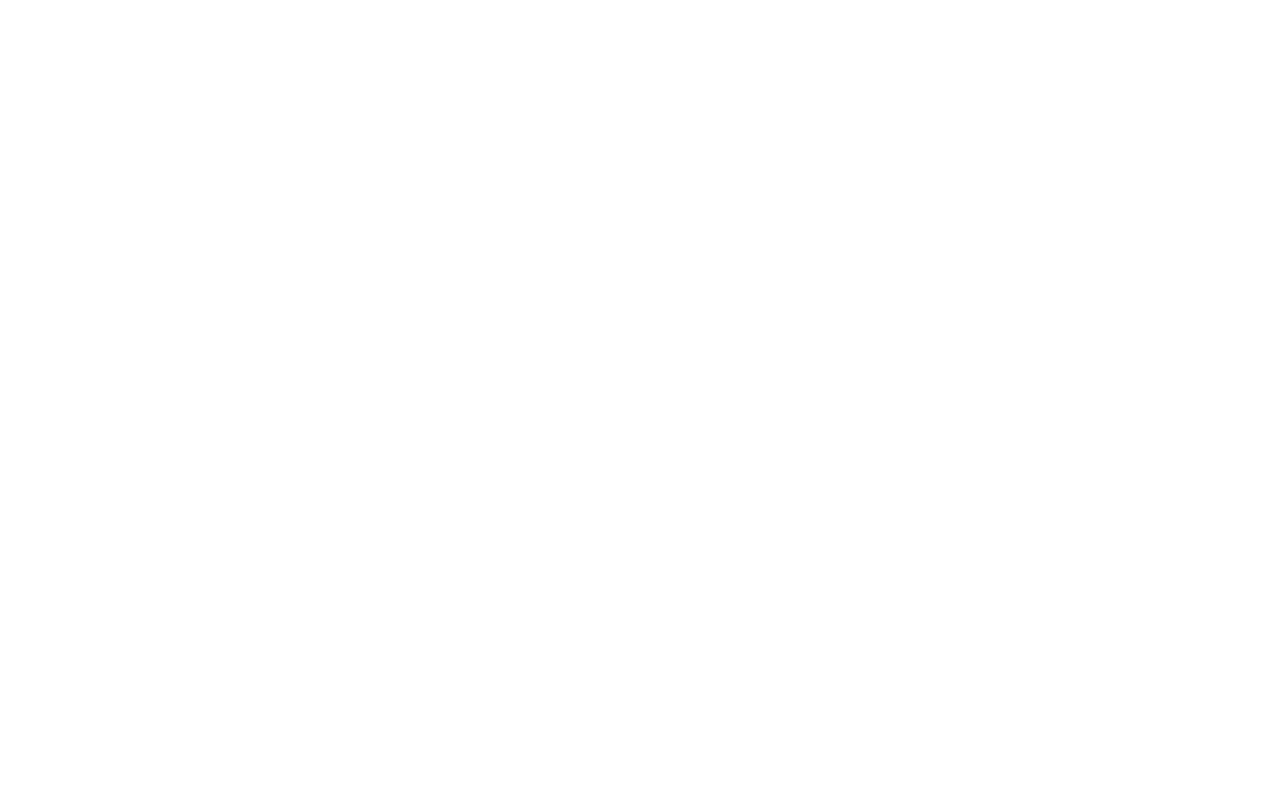
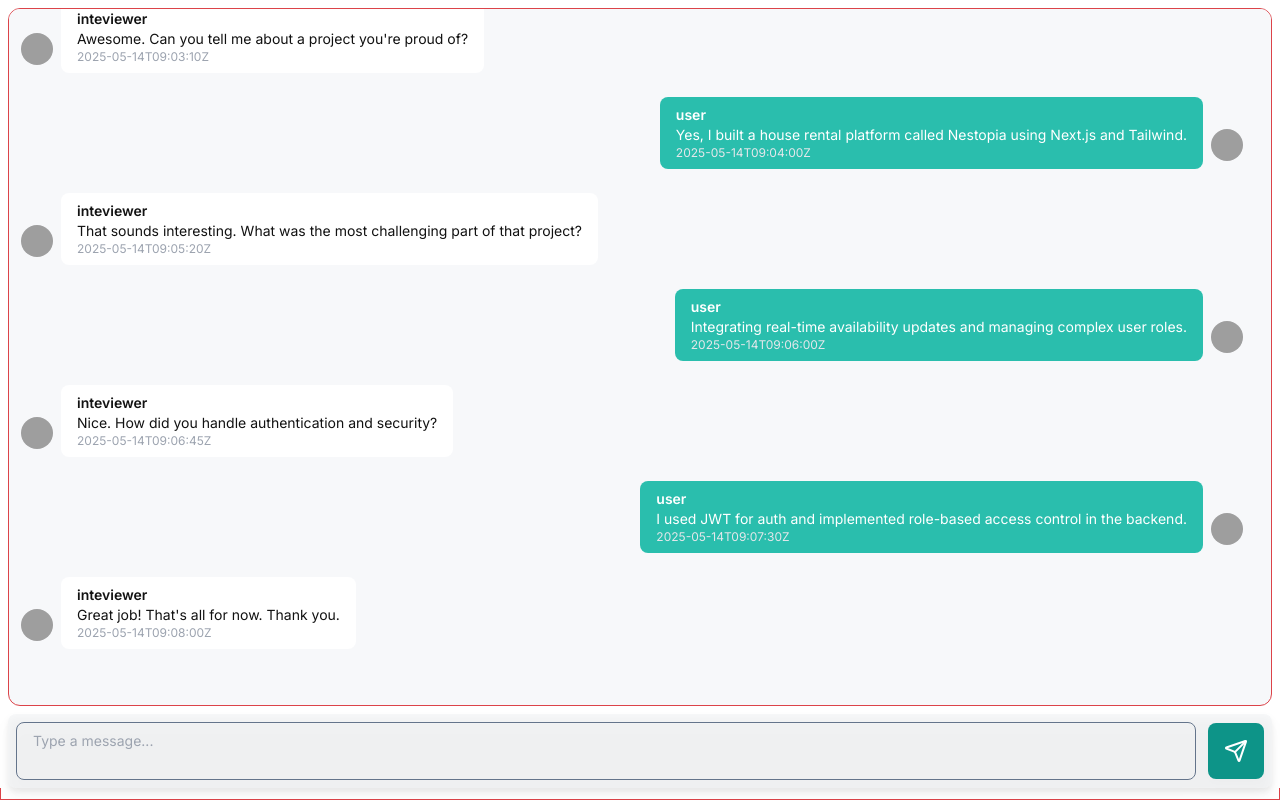
Before and after one commit to eziraa/to_test_do, a Next.js app in the folder client/: page /chats in a window 1280 px wide. Built offline with nearby package versions, Linux system fonts and the light colour scheme; no server answers; grey boxes are pictures that could not be loaded.

Commit message:
fix;fix responsive ness issues

```diff
--- a/client/app/chats/Chats.tsx
+++ b/client/app/chats/Chats.tsx
@@ -7,7 +7,6 @@ import { messages } from "./data";
 
 const ChatBox = () => {
 
-    const theme = "light"
   useEffect(() => {
     // Add custom scrollbar styles with better mobile support
     const style = document.createElement("style")
@@ -39,12 +38,12 @@ const ChatBox = () => {
       }
 
       .modern-scrollbar::-webkit-scrollbar-thumb {
-        background: ${theme !== "light" ? "rgba(255, 255, 255, 0.2)" : "rgba(0, 0, 0, 0.1)"};
+        background: ${"rgba(0, 0, 0, 0.1)"};
         border-radius: 20px;
       }
 
       .modern-scrollbar::-webkit-scrollbar-thumb:hover {
-        background: ${theme !== "light" ? "rgba(255, 255, 255, 0.3)" : "rgba(0, 0, 0, 0.2)"};
+        background: ${"rgba(0, 0, 0, 0.2)"};
       }
     }
   `
@@ -53,7 +52,7 @@ const ChatBox = () => {
     return () => {
       document.head.removeChild(style)
     }
-  }, [theme])
+  }, [])
 
   const [numberOfRows, setNumberOfRows] = useState(1)
 
@@ -89,15 +88,11 @@ const ChatBox = () => {
 
   return (
     <div
-      className={`w-full border  border-slate-500 h-[100%] flex-grow overflow-hidden shadow-lg md:shadow-none gap-2 rounded-xl  md:flex flex-col ${
-        theme !== "light" ? "bg-[#2e2d32] text-white" : "bg-[#f7f8fa] text-black"
-      }`}
+      className={`w-full border   border-red-500 h-[100%] flex-grow overflow-hidden shadow-lg md:shadow-none gap-2 rounded-xl  md:flex flex-col ${ "bg-[#f7f8fa] text-black"}`}
     >
 
       <div
-        className={`flex-1 overflow-x-hidden overflow-y-auto custom-scrollbar md:max-h-[80vh] max-h-[calc(100vh-180px)] h-full md:h-[75vh] rounded-lg p-3 ${
-          theme !== "light" ? "border-gray-700 bg-[#2e2d32]" : "border-gray-300 bg-[#f7f8fa]"
-        }`}
+        className={`flex-1 overflow-x-hidden overflow-y-auto custom-scrollbar md:max-h-[80vh] max-h-[calc(100vh-180px)] h-full md:h-[75vh] rounded-lg p-3 ${"border-gray-300 bg-[#f7f8fa]"}`}
       >
         <div className="h-full  pr-2">
           <div className="space-y-6">
@@ -115,12 +110,8 @@ const ChatBox = () => {
                 <div
                   className={`px-4 relative py-2 rounded-lg text-sm break-words max-w-[85%] ${
                     msg.sender === "user"
-                      ? theme !== "light"
-                        ? "bg-teal-600 text-white"
-                        : "bg-teal-500/90 text-white"
-                      : theme !== "light"
-                        ? "bg-[#202020] text-gray-200"
-                        : "bg-white text-[#121212]"
+                      ? "bg-teal-500/90 text-white"
+                      : "bg-white text-[#121212]"
                   }`}
                 >
                   <div
--- a/client/app/chats/page.tsx
+++ b/client/app/chats/page.tsx
@@ -1,30 +1,26 @@
+'use client'
 import React from 'react'
 import ChatBox from './Chats';
 import { Send } from 'lucide-react';
 
-const ChatContainer = () => {
-    const theme = "light";
+const Page = () => {
     const [input, setInput] = React.useState("");
     const inputRef = React.useRef<HTMLTextAreaElement | null>(null);
     return (
-        <div className="w-full overflow-hidden overflow-y-hidden h-full  bg-white dark:bg-[#202020] flex flex-col pt-4 sm:pt-8">
+        <div className="w-full  border border-red-500 overflow-hidden overflow-y-hidden min-h-screen   dark:bg-[#202020] flex flex-col pt-4 sm:pt-8">
             <main className="flex mt-3.5 overflow-hidden  flex-col md:flex-row flex-grow relative">
 
                 <div
-                    className={`flex-grow overflow-hidden   ${theme !== "light"
-                        ? " background-color: rgb(32, 32, 32) text-white"
-                        : "bg-white text-black"
-                        } relative`}
+                    className={`flex-grow overflow-hidden  bg-white text-black relative`}
 
                 >
-                    <div className="flex flex-col mt-10 sm:mt-7 md:mt-6   overflow-hidden items-center justify-center
-  sm:px-6 px-2 w-full  md:max-h-[90vh]  bg-white dark:bg-[#202020] relative">
+                    <div className="flex flex-col mt-10 sm:mt-7 md:mt-6   overflow-hidden items-center justify-center  sm:px-6 px-2 w-full  md:max-h-[90vh]  bg-white dark:bg-[#202020] relative">
                         <div
                             className={`flex flex-col place-items-center h-full md:w-[90%] md:flex-col gap-x-2  grid-cols-[60%_40%] w-full flex-1 transition-all duration-300 justify-start items-stretch sm:px-10 px-3 md:justify-center md:space-x-6`}
                         >
 
                             <div
-                                className="md:hidden fixed z-[2000] -top-3 left-0 w-screen h-screen backdrop-blur-md  flex items-center justify-center"
+                                className=" fixed z-[2000] -top-3 left-0 w-screen h-screen backdrop-blur-md  flex items-center justify-center"
                             >
                                 <div
                                     onClick={e => e.stopPropagation()}
@@ -32,13 +28,11 @@ const ChatContainer = () => {
                                 >
                                     <ChatBox />
                                     <div
-                                        className={`flex items-center w-full  rounded-lg p-1 md:p-2 drop-shadow-lg mt-2 ${theme !== "light" ? " bg-[#2e2d32]" : " bg-gray-100/70"
-                                            }`}
+                                        className={`flex items-center w-full  rounded-lg p-1 md:p-2 drop-shadow-lg mt-2 bg-gray-100/70`}
                                     >
                                         <textarea
                                             ref={inputRef}
-                                            className={`w-full bg-transparent border border-slate-500 outline-none px-4 py-2 text-sm rounded-lg mt-0 resize-none focus-visible:border-accent-500 modern-scrollbar ${theme !== "light" ? "text-white placeholder-gray-400" : "text-gray-900 placeholder-gray-500"
-                                                }`}
+                                            className={`w-full bg-transparent border border-slate-500 outline-none px-4 py-2 text-sm rounded-lg mt-0 resize-none focus-visible:border-accent-500 modern-scrollbartext-gray-900 placeholder-gray-500}`}
                                             placeholder={
                                                     "Type a message..."
                                             }
@@ -56,8 +50,7 @@ const ChatContainer = () => {
                                         />
 
                                         <button
-                                            className={`${theme !== "light" ? "bg-teal-600 hover:bg-teal-500" : "bg-teal-400 hover:bg-teal-500"
-                                                } p-2 md:p-4 rounded-lg ml-3 relative text-white transition duration-200 disabled:opacity-50 disabled:cursor-not-allowed`}
+                                            className={`bg-teal-600 hover:bg-teal-500 p-2 md:p-4 rounded-lg ml-3 relative text-white transition duration-200 disabled:opacity-50 disabled:cursor-not-allowed`}
                                         >
                                             <Send className="text-sm md:text-base" />
                                         </button>
@@ -71,4 +64,4 @@ const ChatContainer = () => {
     )
 }
 
-export default ChatContainer
+export default Page
```
